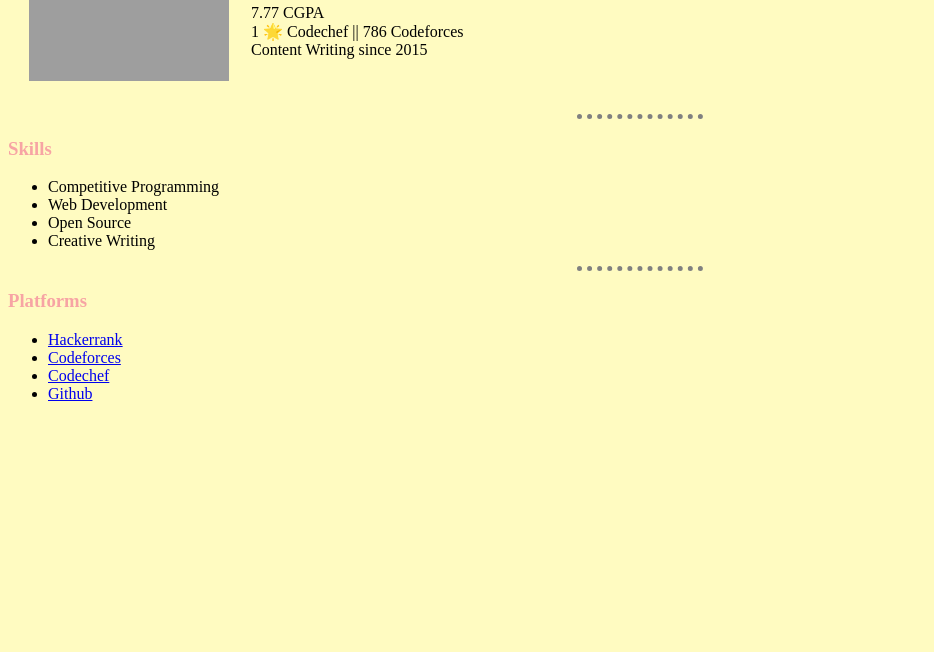
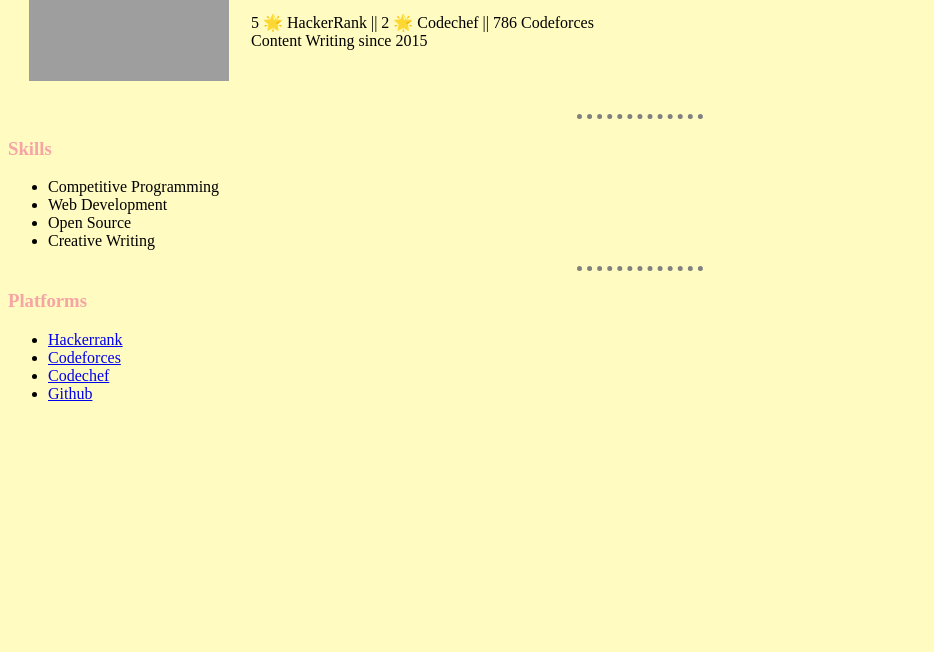
Before and after one commit to pranjaliaditi/Portfolio-website, a plain HTML site: page index_html_site.html in a window 1280 px wide. Shown: the part 148-800 px from the top of the page, without its empty margins (0-934 px from the left). Drawn offline with Linux system fonts and the light colour scheme; files that its build step writes are made by us from their sources; grey boxes are pictures that could not be loaded.

Commit message:
Update index_html_site.html

```diff
--- a/index_html_site.html
+++ b/index_html_site.html
@@ -14,7 +14,7 @@
             <td><img src = "adiii.JPG" alt = "Pranjali Aditi profile picture " width="200" height="200"></td>
         <td><h1>Pranjali Aditi</h1>
             <p> <em>Sophomore at <strong>IIT (ISM) Dhanbad</strong> || Competitive Programmer || Web Developer || Content Writer</em>  </p>
-            <p>7.77 CGPA <br> 1 🌟 Codechef || 786 Codeforces <br> Content Writing since 2015</p></td></tr>
+            <p> 5 🌟 HackerRank || 2 🌟 Codechef || 786 Codeforces <br> Content Writing since 2015</p></td></tr>
     </table>
     <hr>
     <h3> Skills </h3>
```
